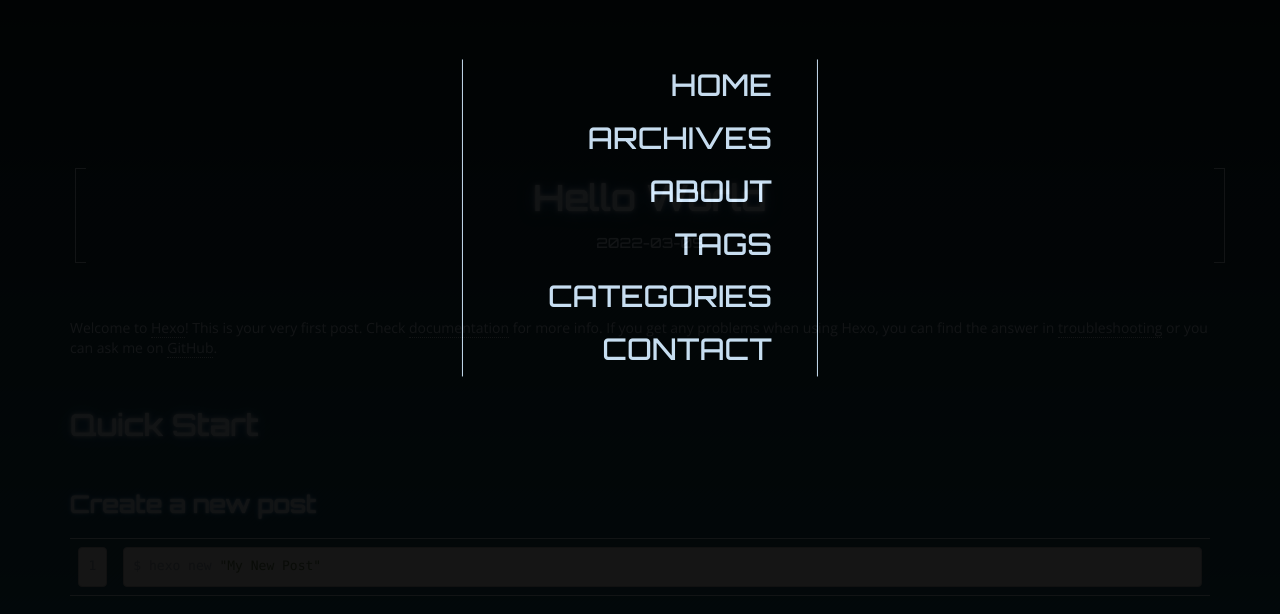
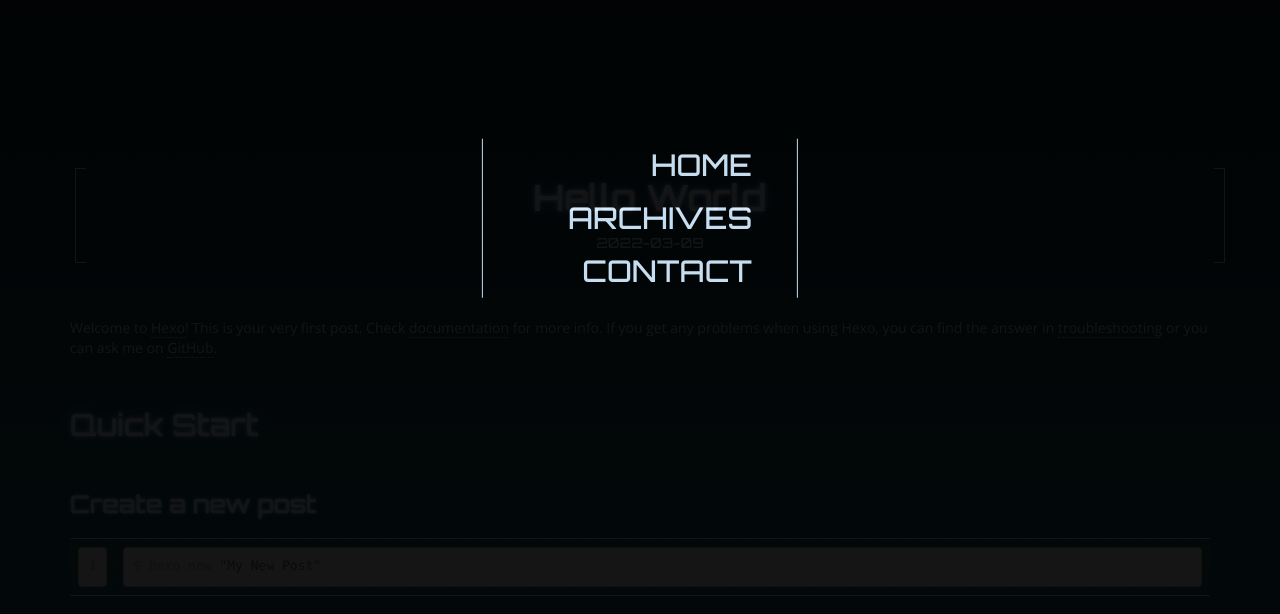
Before and after one commit to xiaodongbudong/xiaodongbudong.github.io, a plain HTML site: page 2022/03/09/hello-world/index.html in a window 1280 px wide. Both pictures are taken after a click on the link 1240 px from the left and 41 px from the top of the page. Shown: the part 182-796 px from the top of the page. Drawn offline with nearby package versions, Linux system fonts and the light colour scheme.

Commit message:
Site updated: 2022-03-18 16:10:58

```diff
--- a/2022/03/09/hello-world/index.html
+++ b/2022/03/09/hello-world/index.html
@@ -99,25 +99,7 @@
             </li>
 
             <li class="menu-item">
-                <a href="/about.html">
-                    About
-                </a>
-            </li>
-
-            <li class="menu-item">
-                <a href="/tags">
-                    Tags
-                </a>
-            </li>
-
-            <li class="menu-item">
-                <a href="/categories">
-                    Categories
-                </a>
-            </li>
-
-            <li class="menu-item">
-                <a href="/contact.html">
+                <a href="/https:/github.com/xiaodongbudong">
                     Contact
                 </a>
             </li>
```
Also changed, not shown: 2022/03/09/hello-world1/index.html (+1 -19 lines), 2022/03/14/1/index.html (+1 -19 lines), archives/2022/03/index.html (+1 -19 lines), archives/2022/index.html (+1 -19 lines), archives/index.html (+1 -19 lines), categories/index.html (+1 -19 lines), index.html (+1 -19 lines), tags/index.html (+1 -19 lines).
